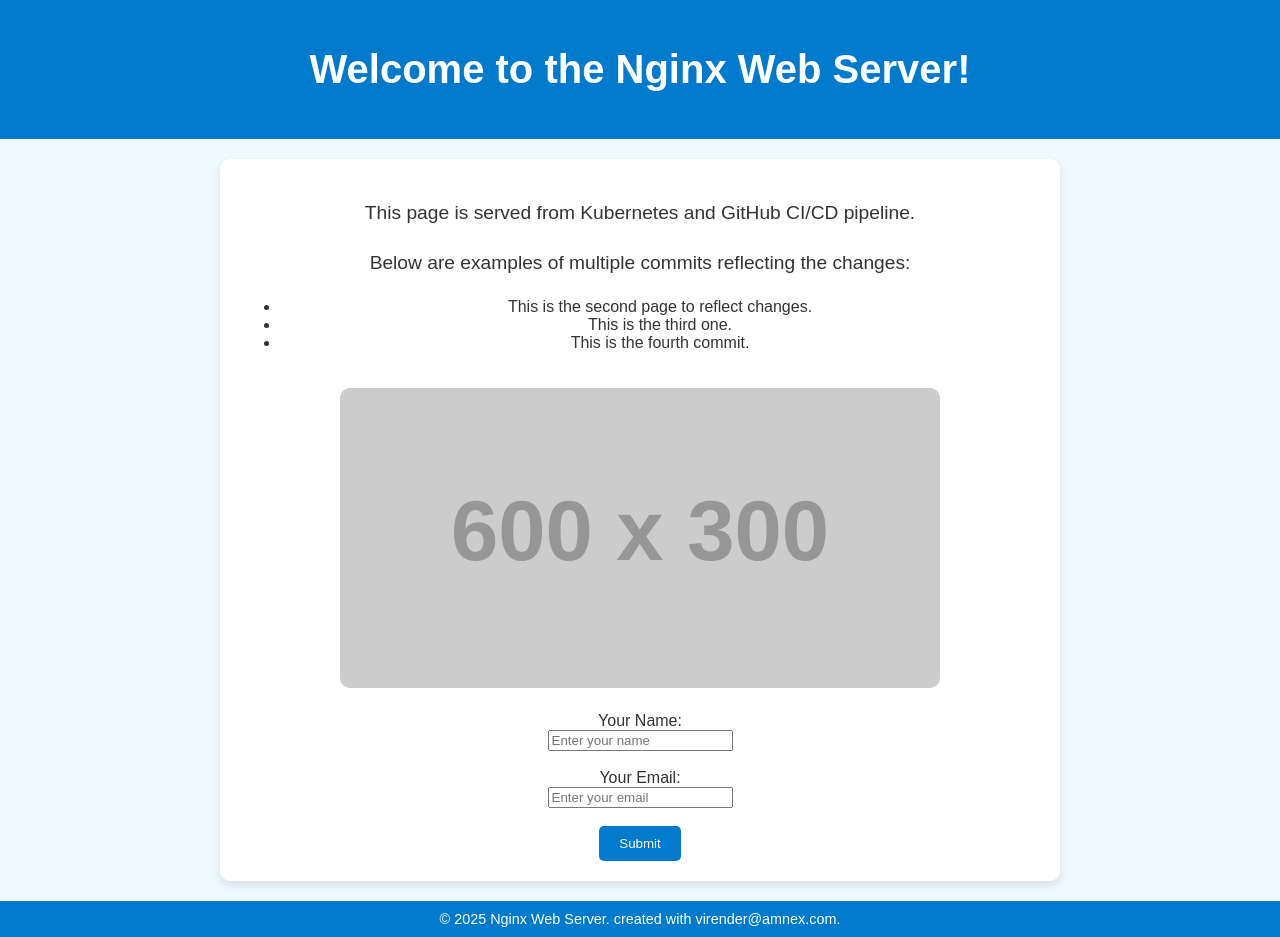
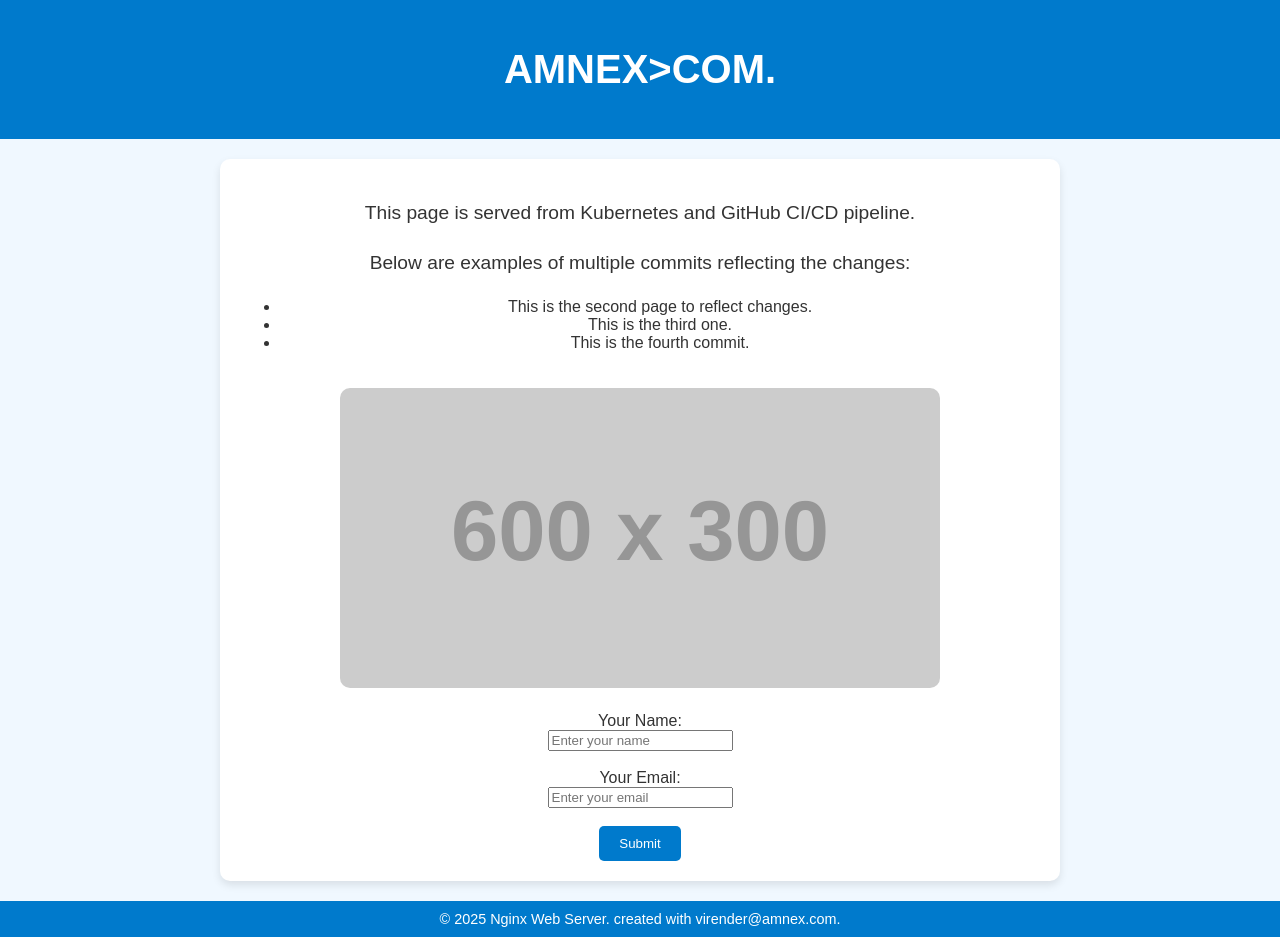
Before and after one commit to Vire-cloud/nginx-deployment, a plain HTML site: page index.html in a window 1280 px wide. Drawn offline with Linux system fonts and the light colour scheme; placeholder pictures from the web are drawn by us.

Commit message:
Update index.html

```diff
--- a/index.html
+++ b/index.html
@@ -53,7 +53,7 @@
 <body>
     <!-- Page header -->
     <header>
-        <h1>Welcome to the Nginx Web Server!</h1>
+        <h1>AMNEX>COM.</h1>
     </header>
 
     <!-- Main content container -->
```
